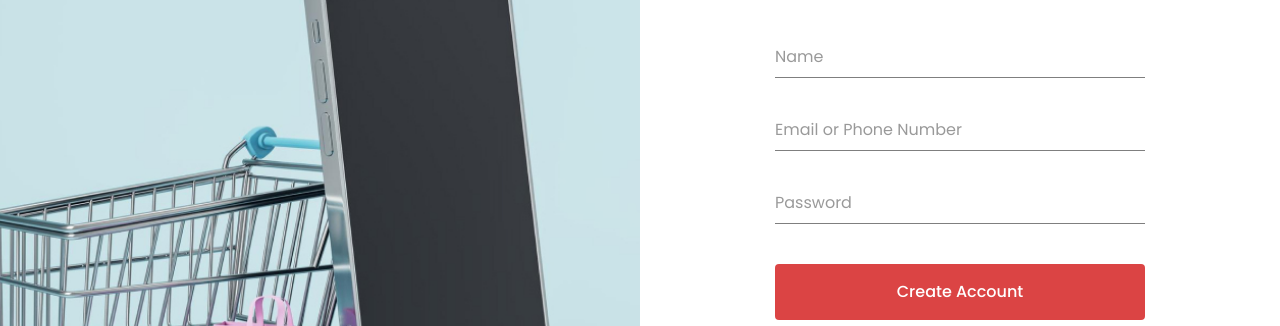
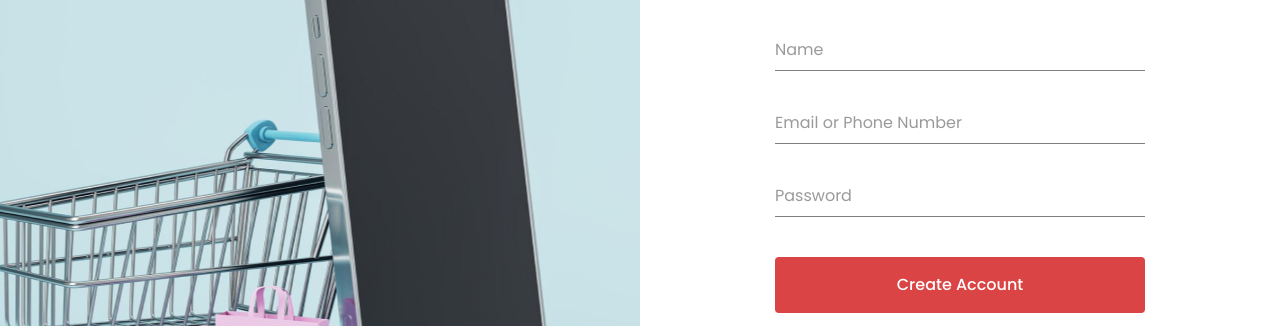
Before and after one commit to Hasib192/MobileMarket-Template, a plain HTML site: page signup.html in a window 1280 px wide. Shown: the part 425-751 px from the top of the page. Drawn offline with Linux system fonts and the light colour scheme.

Commit message:
authentication form height updated

```diff
--- a/assets/sass/components/_authenticationForm.scss
+++ b/assets/sass/components/_authenticationForm.scss
@@ -4,6 +4,9 @@
 .authentication-form {
   padding-top: 60px;
   padding-bottom: 140px;
+  .authentication-column-height {
+    height: 781px;
+  }
   .form-left-side-img {
     background-image: url("../images/authentication-side-image.jpg");
     background-repeat: no-repeat;
@@ -13,7 +16,7 @@
     height: 100%;
   }
   .form-wrapper {
-    padding: 125.5px 0;
+    // padding: 125.5px 0;
     width: 370px;
     h4.authentication-title {
       @extend .inter-medium;
--- a/signup.html
+++ b/signup.html
@@ -157,13 +157,13 @@
     <!-- Navbar Menu End -->
 
     <!-- Signup Start -->
-    <div class="authentication-form signup ">
+    <div class="authentication-form signup">
         <div class="container-fluid">
             <div class="row">
-                <div class="col-lg-6 position-relative">
+                <div class="col-lg-6 authentication-column-height position-relative">
                     <div class="form-left-side-img position-absolute top-0 start-0"></div>
                 </div>
-                <div class="col-lg-6 d-flex justify-content-center align-items-center">
+                <div class="col-lg-6 authentication-column-height d-flex justify-content-center align-items-center">
                     <div class="form-wrapper">
                         <h4 class="authentication-title">Create an account</h4>
                         <p class="authentication-subtitle">Enter your details below</p>
```
Also changed, not shown: assets/css/style.css.
